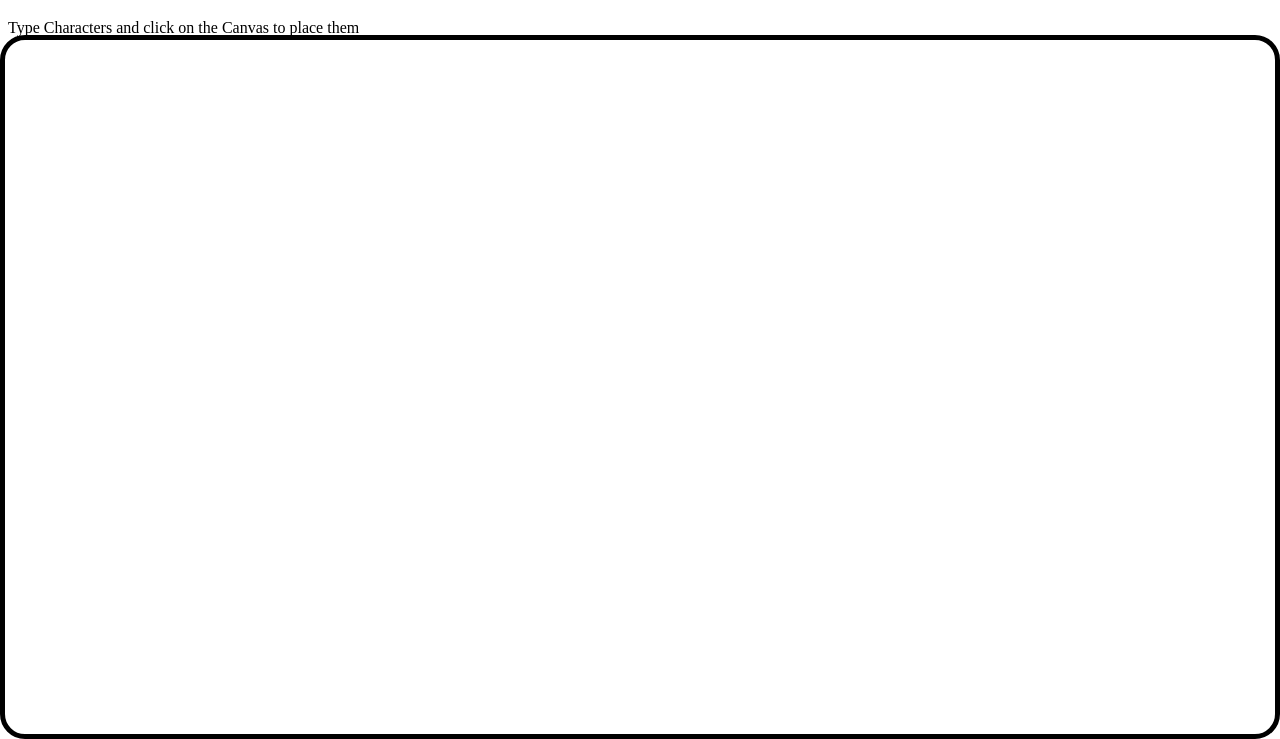
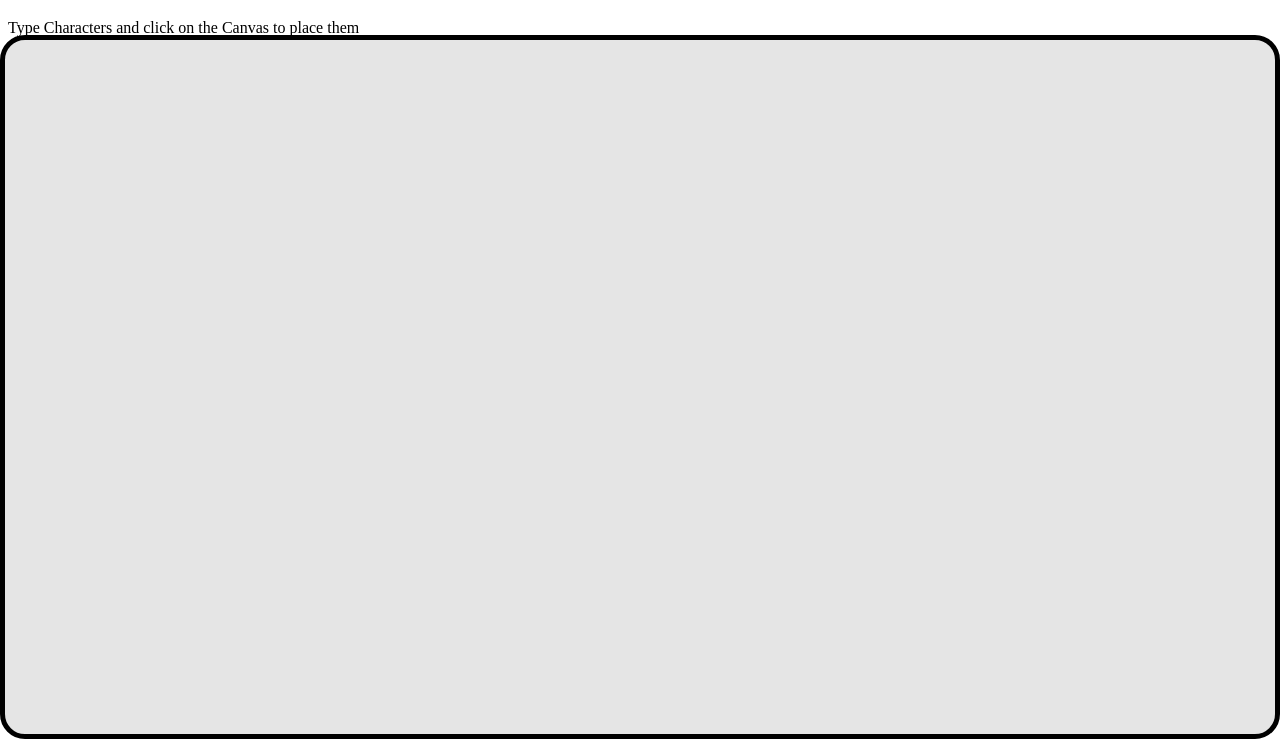
Before and after one commit to M00St4r/Code1, a plain HTML site: page Files/Blackmailer/index.html in a window 1280 px wide. Shown: the part 61-800 px from the top of the page. Drawn offline with Linux system fonts and the light colour scheme.

Commit message:
update css

```diff
--- a/Files/Blackmailer/main.css
+++ b/Files/Blackmailer/main.css
@@ -18,4 +18,5 @@ p{
     border: 5px solid black;
     border-radius: 25px;
     box-sizing: border-box; /* Ensure padding and border are included in the width */
+    background-color: #e5e5e5;
 }
```
